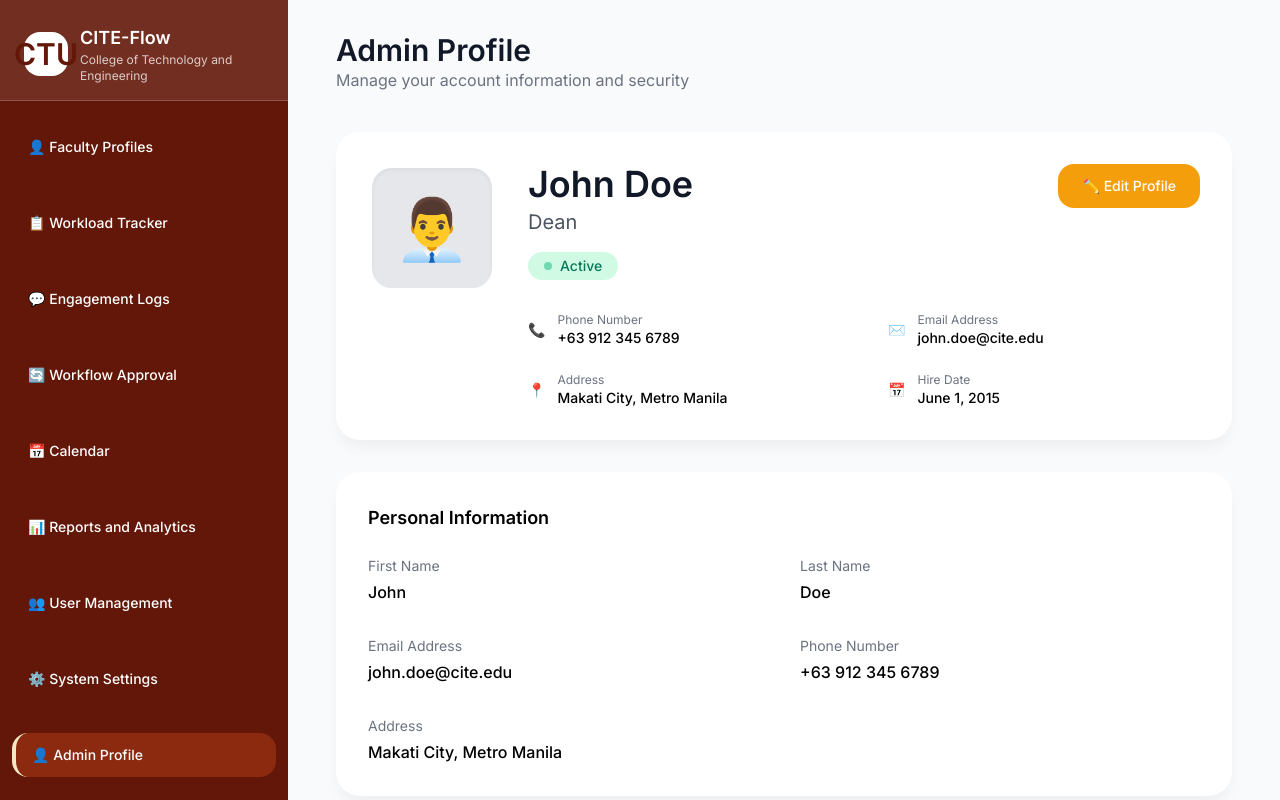
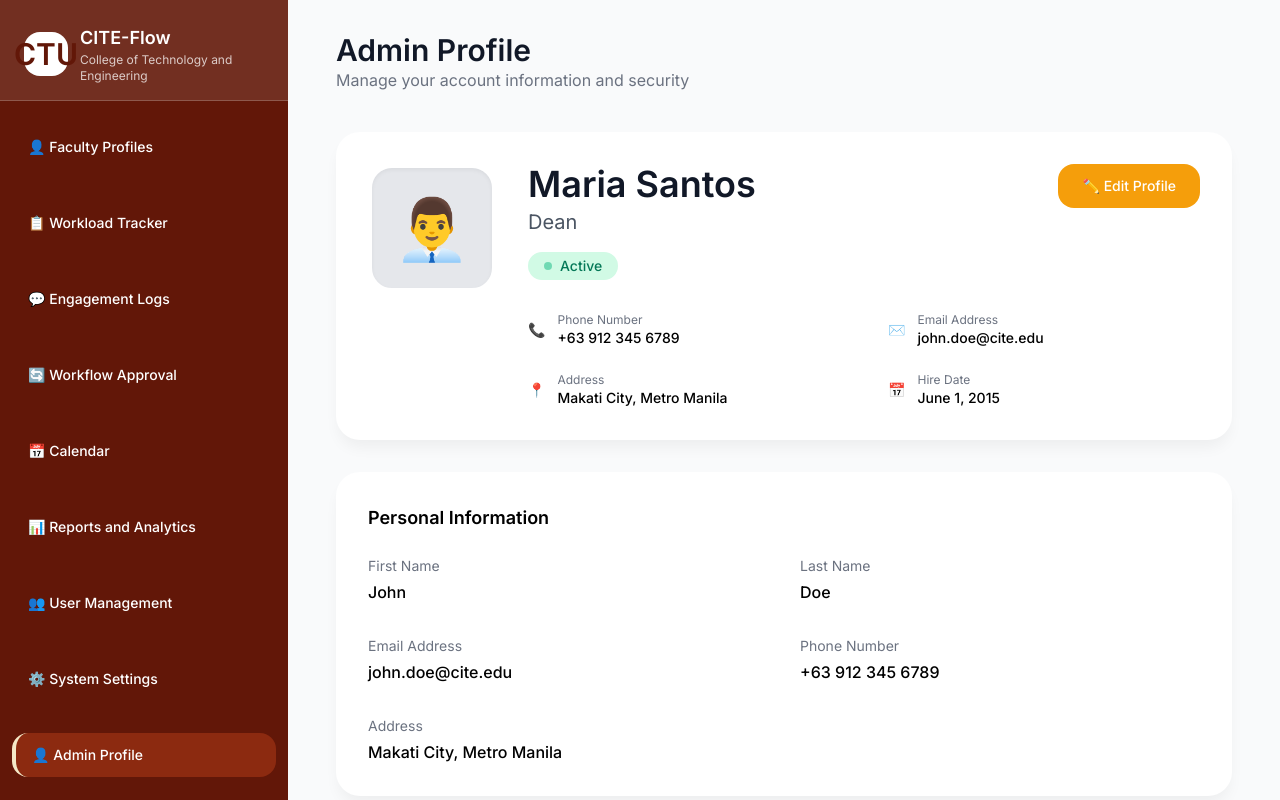
Before and after one commit to CoolKaitoKid/citeflow, a plain HTML site: page Desktop/CITE-Flow-Management-System/admin/admin-profile.html in a window 1280 px wide. Drawn offline with nearby package versions, Linux system fonts and the light colour scheme.

Commit message:
Update admin profile

```diff
--- a/Desktop/CITE-Flow-Management-System/admin/admin-profile.html
+++ b/Desktop/CITE-Flow-Management-System/admin/admin-profile.html
@@ -109,7 +109,7 @@
                     <div class="flex-1">
                         <div class="flex justify-between items-start">
                             <div>
-                                <h2 class="text-4xl font-semibold text-gray-900">John Doe</h2>
+                                <h2 class="text-4xl font-semibold text-gray-900">Maria Santos</h2>
                                 <p class="text-xl text-gray-600 mt-1">Dean</p>
                             </div>
                             <button onclick="editProfile()"
```
